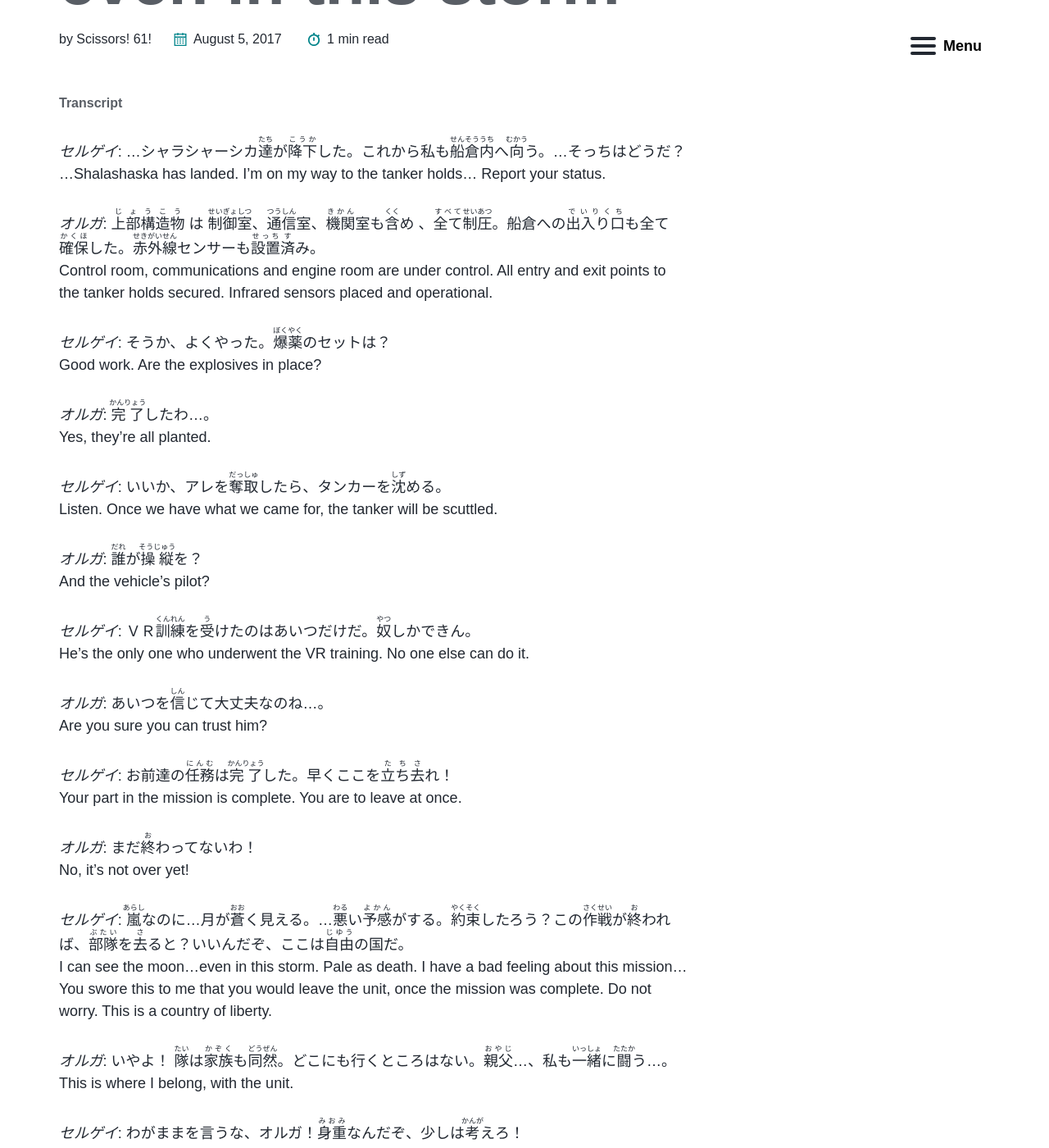
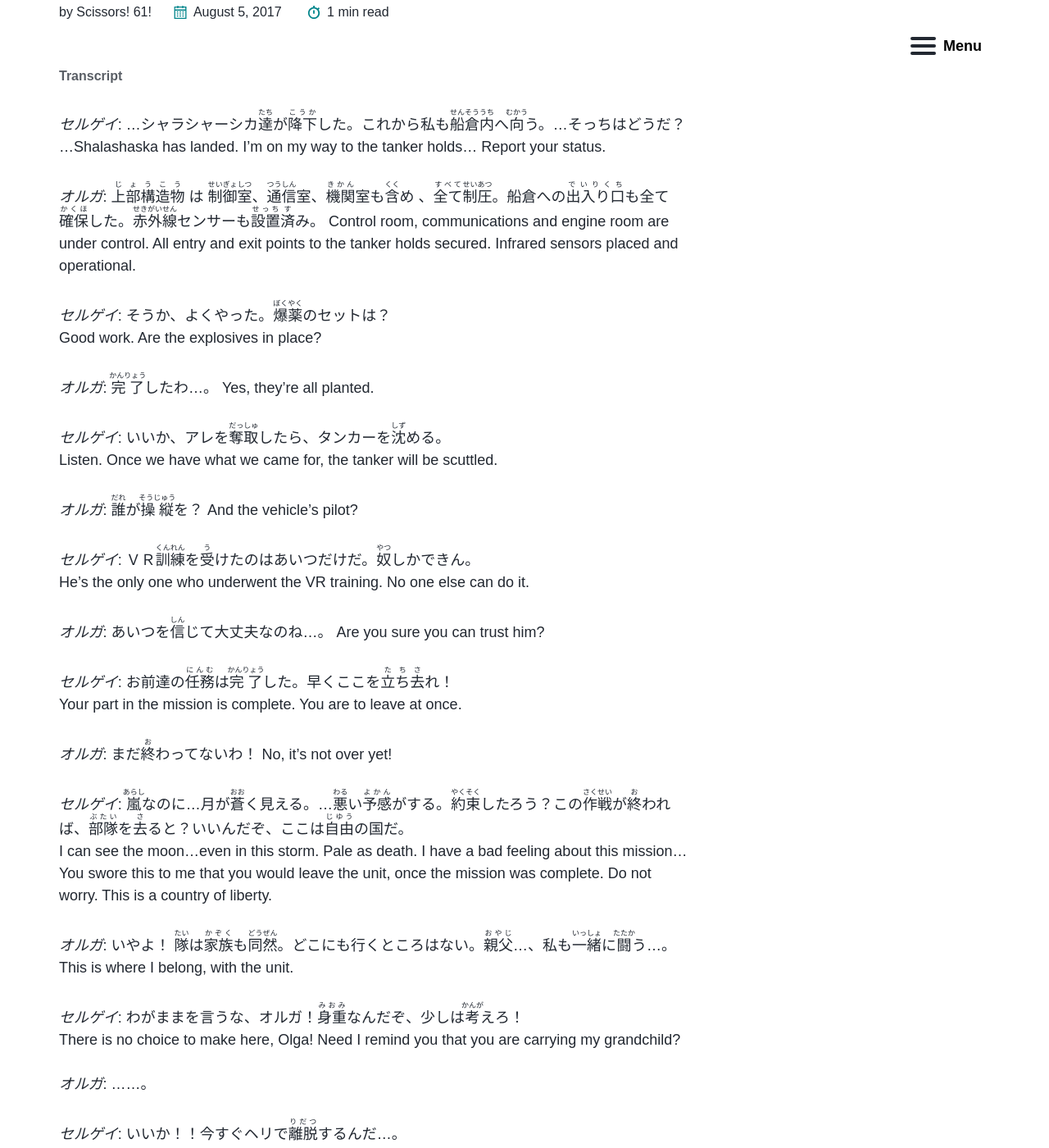
Before and after one commit to jeromegrosse/scissors61, a Jekyll site: the page built from _posts/2017-08-05-i-can-see-the-moon-even-in-this-storm.markdown, in a window 1280 px wide and 1400 px high, scrolled down 1031 px. Shown: the whole window at 82% size. Built offline with Jekyll 4.4.1, drawn with Linux system fonts in a browser that asks for light colours; part of the change alters nothing that is shown.

```diff
--- a/_posts/2017-08-03-hudson-river-two-years-ago.markdown
+++ b/_posts/2017-08-03-hudson-river-two-years-ago.markdown
@@ -7,7 +7,7 @@ categories: mgs2
 ---
 ##### Transcript
 2年前のハドソン川…<br>
- The Hudson River, two years ago...
+The Hudson River, two years ago...
 
 俺達は{新型}(しんがた)メタルギアが{極秘裏}(ごくひ)に{輸送}(ゆそう)されるという{情報}(じょうほう)をつかんだ…<br>
 We had classified intelligence that a new type of Metal Gear was scheduled for transport.
--- a/_posts/2017-08-05-i-can-see-the-moon-even-in-this-storm.markdown
+++ b/_posts/2017-08-05-i-can-see-the-moon-even-in-this-storm.markdown
@@ -1,54 +1,53 @@
 ---
 layout: post
 title:  "I can see the moon even in this storm"
-image: /assets/images/02-camo-s-busted-landing-impact.jpg
+image: /assets/images/03-i-can-see-the-moon-even-in-this-storm.png
 date:   2017-08-05 13:06:40 +0200
 categories: mgs2
 ---
 ##### Transcript
-
-*セルゲイ*: …シャラシャーシカ{達}(たち)が{降下}(こうか)した。これから私も{船倉}(せんそう){内}(うち)へ{向}(むかう)う。…そっちはどうだ？<br>
+*セルゲイ*: …シャラシャーシカ{達}(たち)が{降下}(こうか)した。これから私も{船倉}(せんそう){内}(うち)へ{向}(むかう)う。…そっちはどうだ？ <br>
 ...Shalashaska has landed. I'm on my way to the tanker holds... Report your status.
 
-*オルガ*: {上部構造物}(じょうこう) は {制御}(せいぎょ){室}(しつ)、{通信}(つうしん)室、{機関}(きかん)室も{含}(くく)め  、{全て}(すべて){制圧}(せいあつ)。船倉への{出入り口}(でいりくち)も全て{確保}(かくほ)した。{赤外線}(せきがいせん)センサーも{設置}(せっち){済}(す)み。<br>
+*オルガ*: {上部構造物}(じょうこう) は {制御}(せいぎょ){室}(しつ)、{通信}(つうしん)室、{機関}(きかん)室も{含}(くく)め  、{全て}(すべて){制圧}(せいあつ)。船倉への{出入り口}(でいりくち)も全て{確保}(かくほ)した。{赤外線}(せきがいせん)センサーも{設置}(せっち){済}(す)み。
 Control room, communications and engine room are under control. All entry and exit points to the tanker holds secured. Infrared sensors placed and operational.
 
-*セルゲイ*: そうか、よくやった。{爆薬}(ぼくやく)のセットは？<br>
+*セルゲイ*: そうか、よくやった。{爆薬}(ぼくやく)のセットは？ <br>
 Good work. Are the explosives in place?
 
-*オルガ*: {完了}(かんりょう)したわ…。<br>
+*オルガ*: {完了}(かんりょう)したわ…。
 Yes, they're all planted.
 
-*セルゲイ*: いいか、アレを{奪取}(だっしゅ)したら、タンカーを{沈}(しず)める。<br>
+*セルゲイ*: いいか、アレを{奪取}(だっしゅ)したら、タンカーを{沈}(しず)める。 <br>
 Listen. Once we have what we came for, the tanker will be scuttled.
 
-*オルガ*: {誰}(だれ)が{操縦}(そうじゅう)を？<br>
+*オルガ*: {誰}(だれ)が{操縦}(そうじゅう)を？
 And the vehicle's pilot?
 
-*セルゲイ*: ＶＲ{訓練}(くんれん)を{受}(う)けたのはあいつだけだ。{奴}(やつ)しかできん。<br>
+*セルゲイ*: ＶＲ{訓練}(くんれん)を{受}(う)けたのはあいつだけだ。{奴}(やつ)しかできん。 <br>
 He's the only one who underwent the VR training. No one else can do it.
 
-*オルガ*: あいつを{信}(しん)じて大丈夫なのね…。<br>
+*オルガ*: あいつを{信}(しん)じて大丈夫なのね…。
 Are you sure you can trust him?
 
-*セルゲイ*: お前達の{任務}(にんむ)は{完了}(かんりょう)した。早くここを{立ち去}(たちさ)れ！<br>
+*セルゲイ*: お前達の{任務}(にんむ)は{完了}(かんりょう)した。早くここを{立ち去}(たちさ)れ！ <br>
 Your part in the mission is complete. You are to leave at once.
 
-*オルガ*: まだ{終}(お)わってないわ！<br>
+*オルガ*: まだ{終}(お)わってないわ！
 No, it's not over yet!
 
-*セルゲイ*: {嵐}(あらし)なのに…月が{蒼}(おお)く見える。…{悪}(わる)い{予感}(よかん)がする。{約束}(やくそく)したろう？この{作戦}(さくせい)が{終}(お)われば、{部隊}(ぶたい)を{去}(さ)ると？いいんだぞ、ここは{自由}(じゆう)の国だ。<br>
+*セルゲイ*: {嵐}(あらし)なのに…月が{蒼}(おお)く見える。…{悪}(わる)い{予感}(よかん)がする。{約束}(やくそく)したろう？この{作戦}(さくせい)が{終}(お)われば、{部隊}(ぶたい)を{去}(さ)ると？いいんだぞ、ここは{自由}(じゆう)の国だ。 <br>
 I can see the moon...even in this storm. Pale as death. I have a bad feeling about this mission... You swore this to me that you would leave the unit, once the mission was complete. Do not worry. This is a country of liberty.
 
-*オルガ*: いやよ！ {隊}(たい)は{家族}(かぞく)も{同然}(どうぜん)。どこにも行くところはない。{親父}(おやじ)…、私も{一緒}(いっしょ)に{闘}(たたか)う…。<br>
+*オルガ*: いやよ！ {隊}(たい)は{家族}(かぞく)も{同然}(どうぜん)。どこにも行くところはない。{親父}(おやじ)…、私も{一緒}(いっしょ)に{闘}(たたか)う…。
 This is where I belong, with the unit.
 
-*セルゲイ*: わがままを言うな、オルガ！{身重}(みおみ)なんだぞ、少しは{考}(かんが)えろ！<br>
+*セルゲイ*: わがままを言うな、オルガ！{身重}(みおみ)なんだぞ、少しは{考}(かんが)えろ！ <br>
 There is no choice to make here, Olga! Need I remind you that you are carrying my grandchild?
 
-*オルガ*: ……。<br>
+*オルガ*: ……。
 
-*セルゲイ*: いいか！！今すぐヘリで{離脱}(りだつ)するんだ…。<br>
+*セルゲイ*: いいか！！今すぐヘリで{離脱}(りだつ)するんだ…。 <br>
 You will be on the helicopter out of here, now!
 
 
```
Also changed, not shown: assets/images/03-i-can-see-the-moon-even-in-this-storm.png (added).
